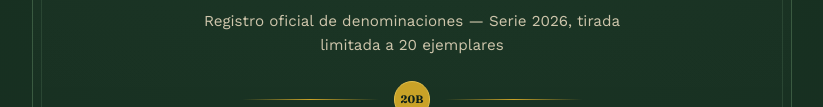
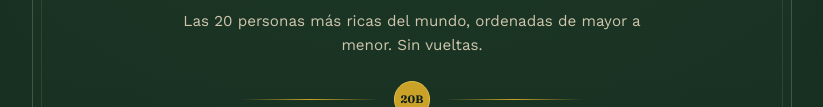
Before and after one commit to Iwannaberich777/Rich, a plain HTML site: page index.html in a window 1280 px wide. Shown: the part 227-334 px from the top of the page, without its empty margins (228-1051 px from the left). Drawn offline with nearby package versions, Linux system fonts and the light colour scheme.

Commit message:
Simplifica el subtitulo del encabezado
Co-Authored-By: Claude Sonnet 5 <noreply@anthropic.com>

```diff
--- a/index.html
+++ b/index.html
@@ -16,7 +16,7 @@
     <header class="masthead">
       <p class="eyebrow">Banco Central de las Fortunas Absurdas</p>
       <h1>Los 20 Billonarios<br>más grandes del mundo</h1>
-      <p class="masthead-sub">Registro oficial de denominaciones — Serie 2026, tirada limitada a 20 ejemplares</p>
+      <p class="masthead-sub">Las 20 personas más ricas del mundo, ordenadas de mayor a menor. Sin vueltas.</p>
       <div class="masthead-rule" aria-hidden="true">
         <span></span><span class="seal-mini">20B</span><span></span>
       </div>
```
